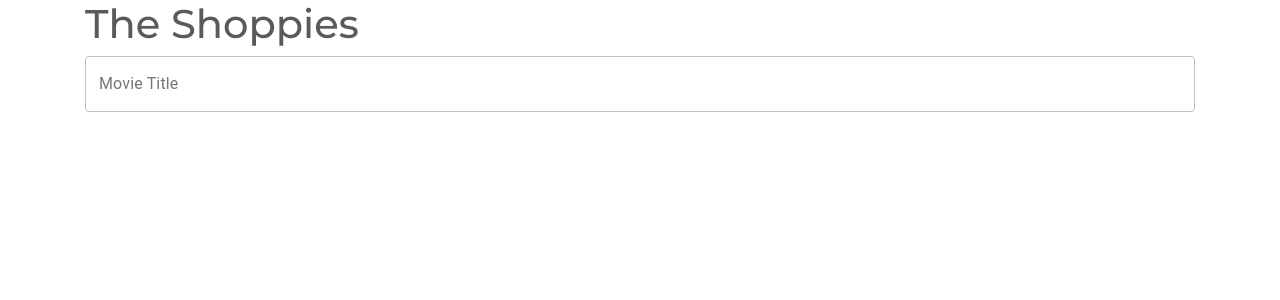
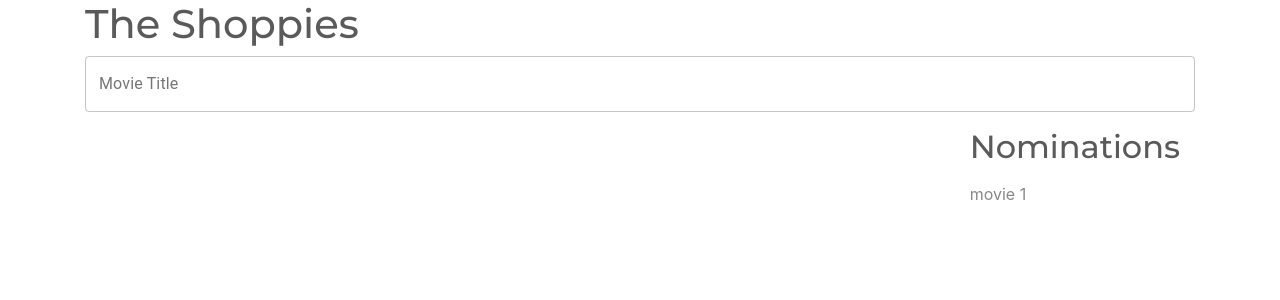
Before and after one commit to nksiu/shopify-web-challenge-2021, a React (Create React App) app in the folder frontend/: page / in a window 1280 px wide. Shown: the top 300 px of the page. Built offline with nearby package versions, Linux system fonts and the light colour scheme.

Commit message:
movie thumbnail and content

```diff
--- a/frontend/src/components/Home/Movie.js
+++ b/frontend/src/components/Home/Movie.js
@@ -1,13 +1,21 @@
 import React from "react";
+import {Button} from "@material-ui/core";
 
 const Movie = ({movie}) => {
   return (
     <div className="card card-body mb-1">
-      {/* <div className="row"> */}
-        {/* <div className="col-md-9"> */}
-          <p>{movie.Title}</p>
-        {/* </div> */}
-      {/* </div> */}
+      <div className="row">
+        <div className="col-md-2">
+          <img src={movie.Poster} alt="Movie Thumbnail" style={{display: "block", height: "auto", width: "80px", margin: "auto"}}/>
+        </div>
+        <div className="col-md-8">
+          <h5>{movie.Title}</h5>
+          <p>{movie.Year}</p>
+        </div>
+        <div className="col-md-2">
+          <Button variant="outlined" color="primary">Nominate</Button>
+        </div>
+      </div>
     </div>
   )
 }
--- a/frontend/src/components/Home/Movies.js
+++ b/frontend/src/components/Home/Movies.js
@@ -9,7 +9,8 @@ const MOVIES_QUERY = gql`
     movies(searchTitle: $searchTitle){
       Title,
       Year,
-      imdbID
+      imdbID,
+      Poster
     }
   }
 `
@@ -31,9 +32,12 @@ const Movies = ({movieList}) => {
 
                   return <Fragment>
                     {
-                      data.movies.map(movie => (
-                        <Movie key={movie.imdbID} movie={movie} />
-                      ))
+                      data.movies ?
+                        data.movies.map(movie => (
+                          <Movie key={movie.imdbID} movie={movie} />
+                        ))
+                      :
+                        <p>Looks like there's no results...</p>
                     }
                   </Fragment>
                 }
--- a/frontend/src/components/Home/Nominations.js
+++ b/frontend/src/components/Home/Nominations.js
@@ -0,0 +1,12 @@
+import React, { Fragment } from "react";
+
+const Nominations = () => {
+  return (
+    <Fragment>
+      <h2 className="h1.display-4 my-3">Nominations</h2>
+      <p>movie 1</p>
+    </Fragment>
+  )
+}
+
+export default Nominations;
--- a/frontend/src/components/Home/index.js
+++ b/frontend/src/components/Home/index.js
@@ -1,13 +1,24 @@
 import React, {Fragment} from "react";
 import SearchBar from "./SearchBar";
 import Movies from "./Movies";
+import Nominations from "./Nominations";
+import MovieNomWrapperSC from "./styling/movienom-wrapper-sc";
 
 const HomePage = () => {
 
   return (
     <Fragment>
       <SearchBar />
-      <Movies />
+      <MovieNomWrapperSC>
+        <div className="container">
+          <div className="movie-results">
+            <Movies />
+          </div>
+          <div className="nomination-list">
+            <Nominations />
+          </div>
+        </div>
+      </MovieNomWrapperSC>
     </Fragment>
   )
 }
--- /dev/null
+++ b/frontend/src/components/Home/styling/movienom-wrapper-sc.js
@@ -0,0 +1,15 @@
+import styled from "styled-components";
+
+const MovieNomWrapperSC = styled.div`
+  .container {
+    display: flex;
+    justify-content: space-between;
+  }
+
+  .movie-results {
+    flex-grow: 1;
+    padding-right: 100px;
+  }
+`
+
+export default MovieNomWrapperSC;
```
Also changed, not shown: 2 other files (tests, documents, lock files or other folders).
